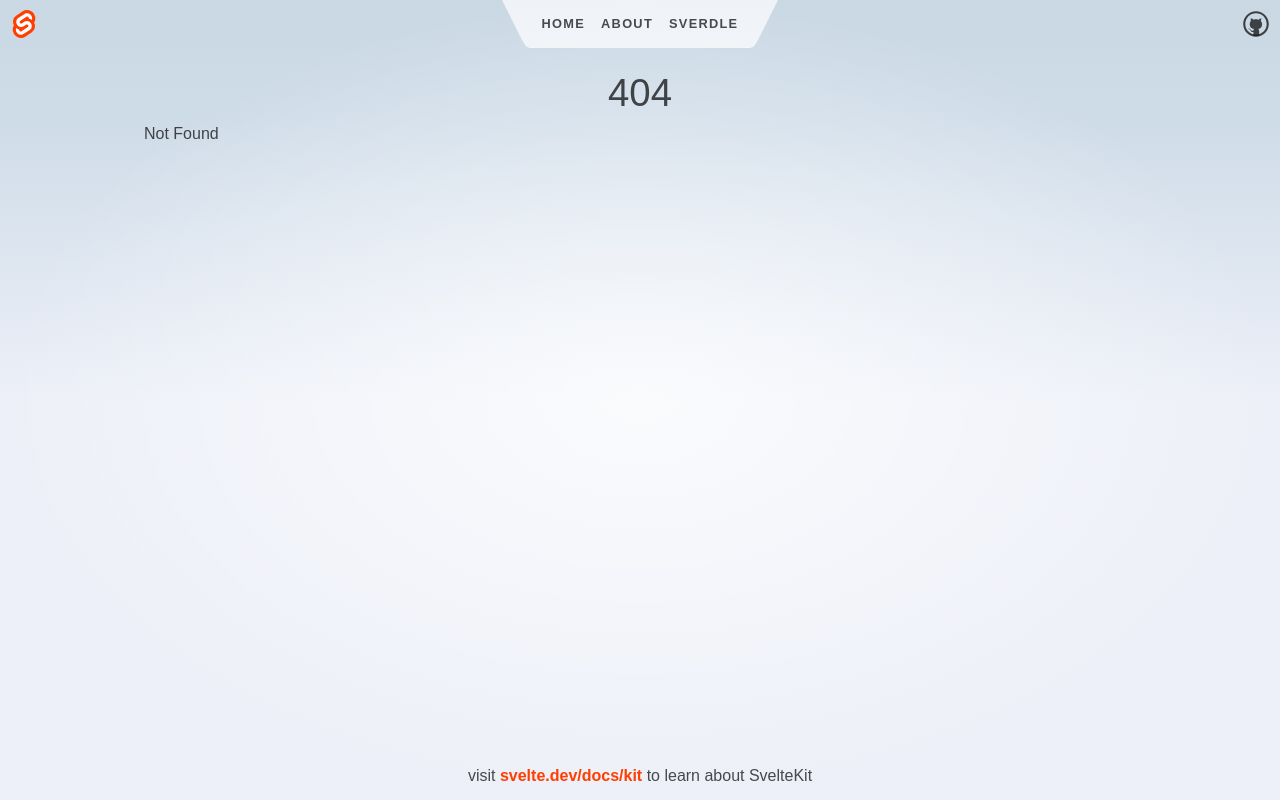
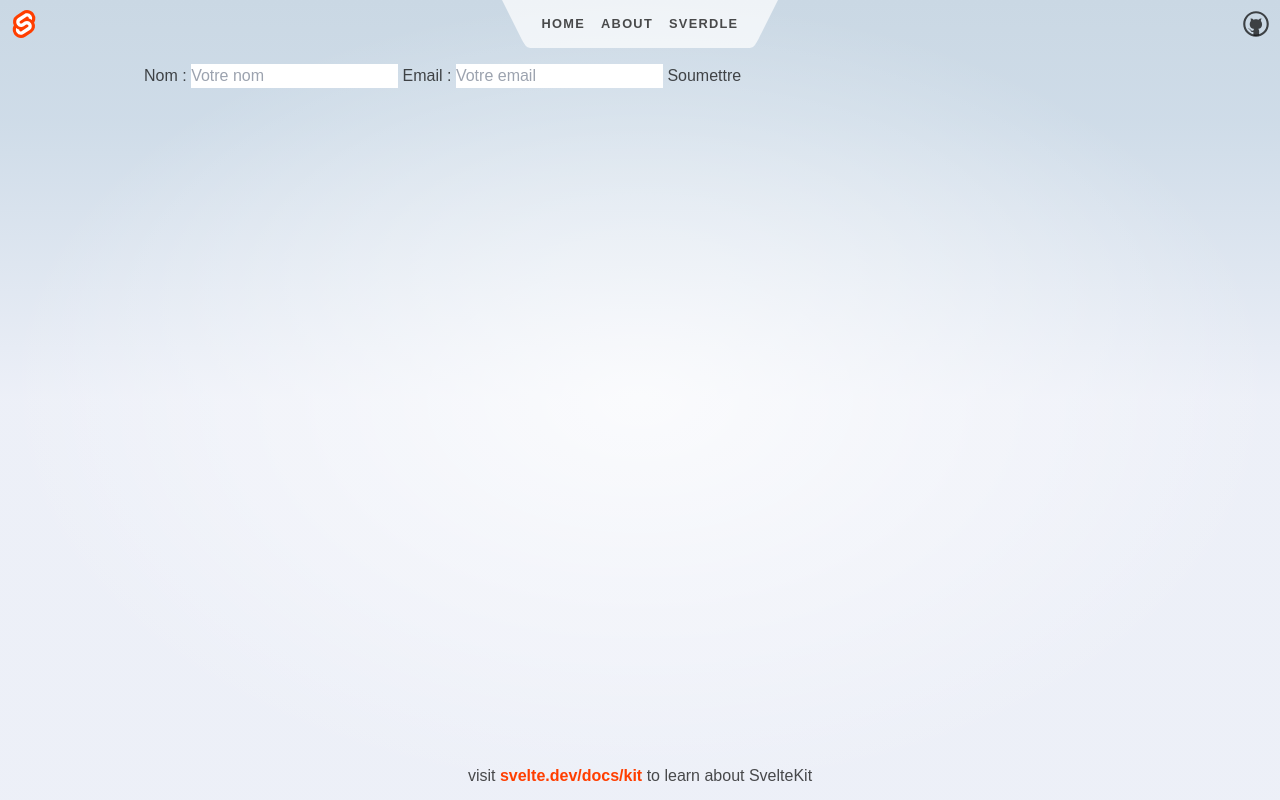
Before and after one commit to Ewan-Senergous/Test_Svelte, a SvelteKit app: page /form in a window 1280 px wide. Before the commit this address had no page. Built offline with nearby package versions, Linux system fonts and the light colour scheme.

Commit message:
:sparkles: Add form

```diff
--- a/src/routes/cookies/+page.svelte
+++ b/src/routes/cookies/+page.svelte
@@ -4,7 +4,7 @@
 
 <form method="POST" action="?/setCookie">
 	<label for="username">Nom d'utilisateur :</label>
-	<input id="username" name="username" bind:value={username} />
+	<input name="username" bind:value={username} />
 	<button type="submit">Définir Cookie</button>
 </form>
 
--- /dev/null
+++ b/src/routes/form/+page.server.js
@@ -0,0 +1,11 @@
+export const actions = {
+	default: async ({ request }) => {
+		const formData = await request.formData();
+		const name = formData.get('name');
+		const email = formData.get('email');
+
+		console.log('Données reçues :', { name, email });
+
+		return { success: true };
+	}
+};
--- /dev/null
+++ b/src/routes/form/+page.svelte
@@ -0,0 +1,23 @@
+<script lang="ts">
+	let name = '';
+	let email = '';
+
+	function handleSubmit(event: SubmitEvent) {
+		event.preventDefault();
+		console.log('Formulaire soumis:', { name, email });
+	}
+</script>
+
+<form onsubmit={handleSubmit}>
+	<label>
+		Nom :
+		<input type="text" bind:value={name} placeholder="Votre nom" required />
+	</label>
+
+	<label>
+		Email :
+		<input type="email" bind:value={email} placeholder="Votre email" required />
+	</label>
+
+	<button type="submit">Soumettre</button>
+</form>
```
